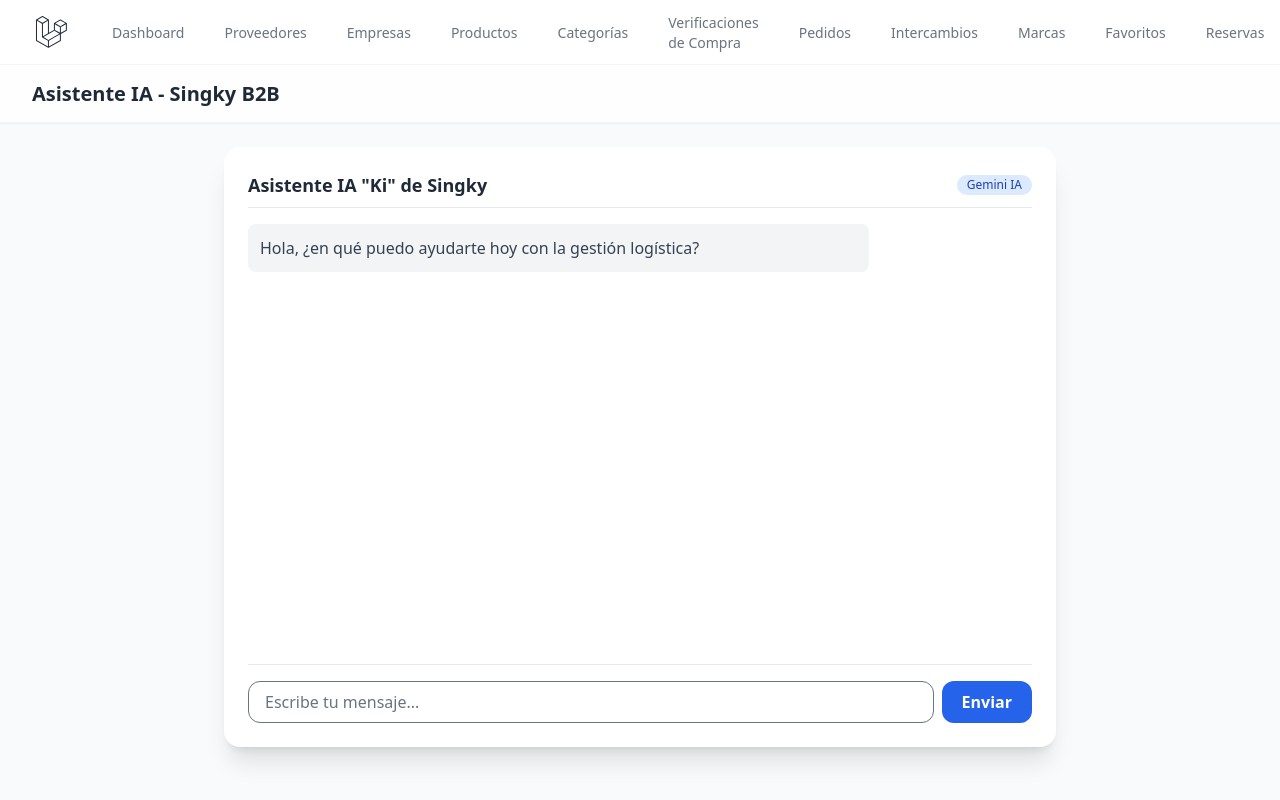
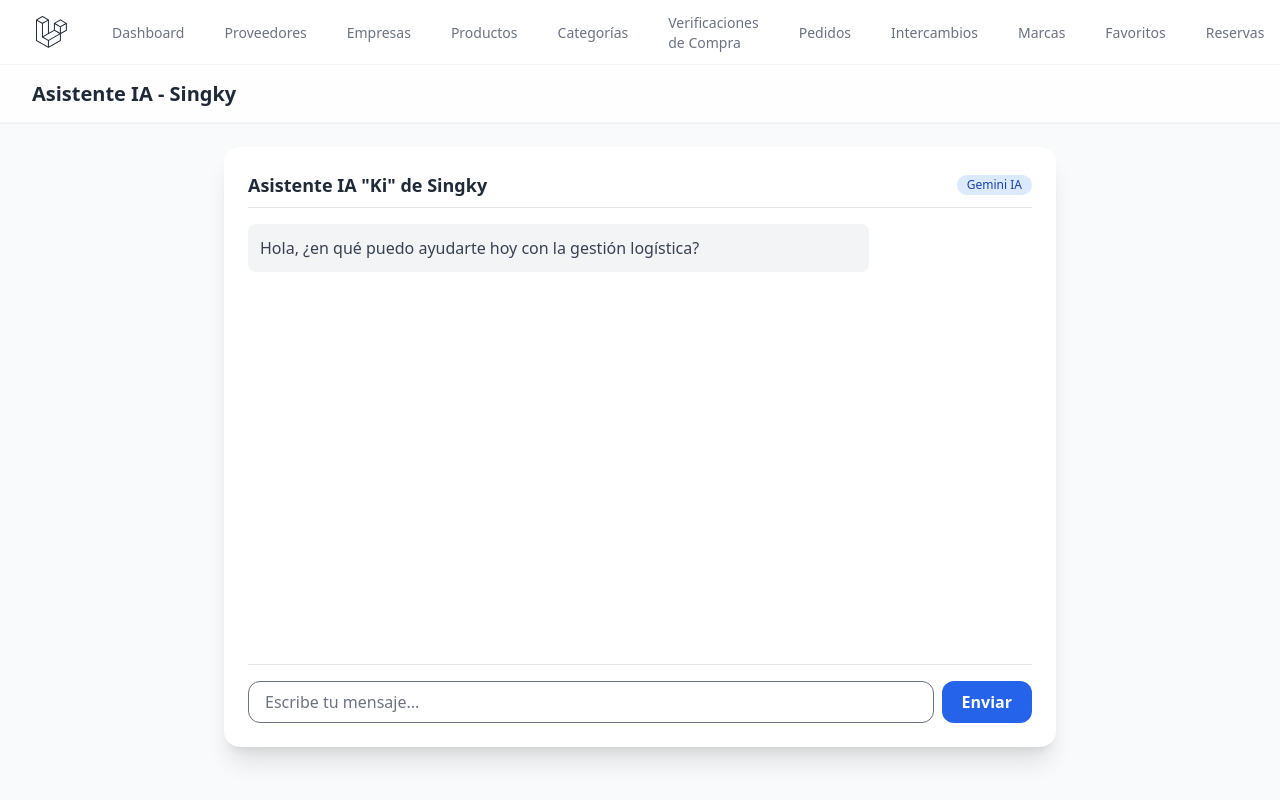
Before and after one commit to lencet-344/Flow-Tech, a Laravel app: page /chat in a window 1280 px wide; the page is wider, and only the part inside the window is pictured. Run offline with Laravel 12, Linux system fonts and the light colour scheme; a user stored in the database is signed in; data comes from the database, SQL or seed files in the repository; style sheets or scripts are compiled from the project's sources; some libraries are stand-ins or nearby versions.

Commit message:
fix: update view

```diff
--- a/database/seeders/DatabaseSeeder.php
+++ b/database/seeders/DatabaseSeeder.php
@@ -10,7 +10,7 @@
 {
     public function run(): void
     {
-        // 1. Creamos al Administrador
+
         User::create([
             'name' => 'Admin Principal',
             'email' => 'admin@flowtech.com',
@@ -18,7 +18,7 @@
             'role' => 'administrador',
         ]);
 
-        // 2. Creamos al Proveedor
+
         User::create([
             'name' => 'Proveedor de Prueba',
             'email' => 'proveedor@flowtech.com',
@@ -26,7 +26,7 @@
             'role' => 'proveedor',
         ]);
 
-        // 3. Creamos al Usuario normal (Comprador/Verificador)
+
         User::create([
             'name' => 'Usuario Normal',
             'email' => 'usuario@flowtech.com',
--- a/resources/views/chat.blade.php
+++ b/resources/views/chat.blade.php
@@ -1,11 +1,11 @@
 <x-app-layout>
     <x-slot name="header">
         <h2 class="font-semibold text-xl text-gray-800 leading-tight">
-            {{ __('Asistente IA - Singky B2B') }}
+            {{ __('Asistente IA - Singky ') }}
         </h2>
     </x-slot>
 
-    <!-- Librería Marked.js para interpretar Markdown -->
+
     <script src="https://cdn.jsdelivr.net/npm/marked/marked.min.js"></script>
     <style>
         .markdown-content p { margin-bottom: 0.5rem; }
@@ -24,14 +24,14 @@
                     <span class="text-xs bg-blue-100 text-blue-800 px-2.5 py-0.5 rounded-full font-medium">Gemini IA</span>
                 </div>
 
-                <!-- Área de Mensajes -->
+
                 <div id="chat-box" class="flex-1 overflow-y-auto space-y-4 pr-2 mb-4">
                     <div class="bg-gray-100 p-3 rounded-lg text-gray-700 max-w-[80%]">
                         Hola, ¿en qué puedo ayudarte hoy con la gestión logística?
                     </div>
                 </div>
 
-                <!-- Formulario de Entrada -->
+
                 <form id="chat-form" class="flex gap-2 border-t pt-4">
                     <input
                         type="text"
@@ -63,12 +63,12 @@
             const text = input.value.trim();
             if(!text) return;
 
-            // Mensaje del usuario
+
             chatBox.innerHTML += `<div class="bg-blue-600 text-white p-3 rounded-lg max-w-[80%] ml-auto">${text}</div>`;
             input.value = '';
             chatBox.scrollTop = chatBox.scrollHeight;
 
-            // Indicador de carga
+
             const loadingId = 'loading-' + Date.now();
             chatBox.innerHTML += `<div id="${loadingId}" class="bg-gray-200 text-gray-600 p-3 rounded-lg max-w-[80%]">Pensando...</div>`;
             chatBox.scrollTop = chatBox.scrollHeight;
```
Also changed, not shown: resources/views/mapa.blade.php (+8 -8 lines).
